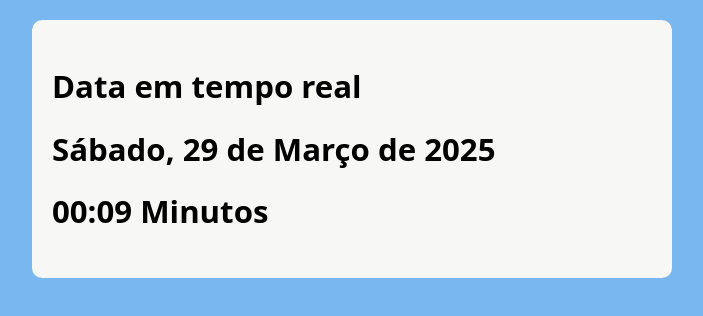
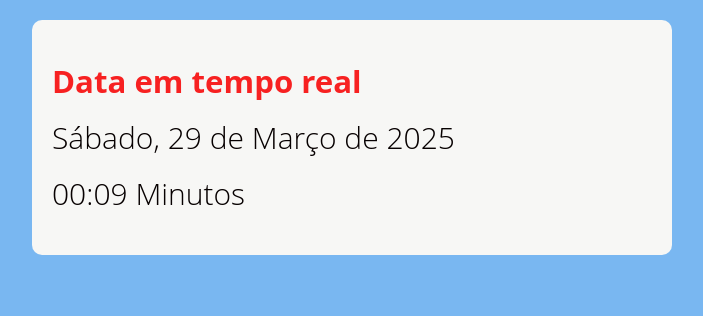
Before and after one commit to Teteuvit/DataLocal, a plain HTML site: page index.html in a window 1280 px wide. Shown: the whole page, without its empty margins (288-991 px from the left). Drawn offline with Linux system fonts and the light colour scheme.

Commit message:
ajuste color

```diff
--- a/index.html
+++ b/index.html
@@ -11,7 +11,7 @@
 <body>
 
     <section class="container">
-        <h1 id="dados">Lorem ipsum dolor sit amet consectetur, adipisicing elit. </h1>
+        <h2 id="dados"> Lorem ipsum dolor sit amet consectetur, adipisicing elit. </h2>
 
     </section>
 
--- a/main.js
+++ b/main.js
@@ -95,8 +95,8 @@ function meuEscopo() {
     }
 
 
-    dados.innerHTML = `<p> Data em   tempo real<p>
-    ${diaSemanaTexto}, ${diaData} de ${mesText} de ${ano}<p>
-    <p>${zeroAEsquerda(hora)}:${zeroAEsquerda(min)} Minutos <p>`
+    dados.innerHTML = `<scam> Data em   tempo real <scam>
+    <h1>${diaSemanaTexto}, ${diaData} de ${mesText} de ${ano}</h1> <h1>
+    ${zeroAEsquerda(hora)}:${zeroAEsquerda(min)} Minutos </h1>`
 }
 meuEscopo();
--- a/styles.css
+++ b/styles.css
@@ -28,3 +28,11 @@ body {
     border-radius: 10px;
 
 }
+h1 {
+    font-size: 30px;
+    font-weight: 300;
+    color: rgb(7, 1, 1);
+}
+ scam {
+    color: rgb(247, 33, 33);
+ }
```
